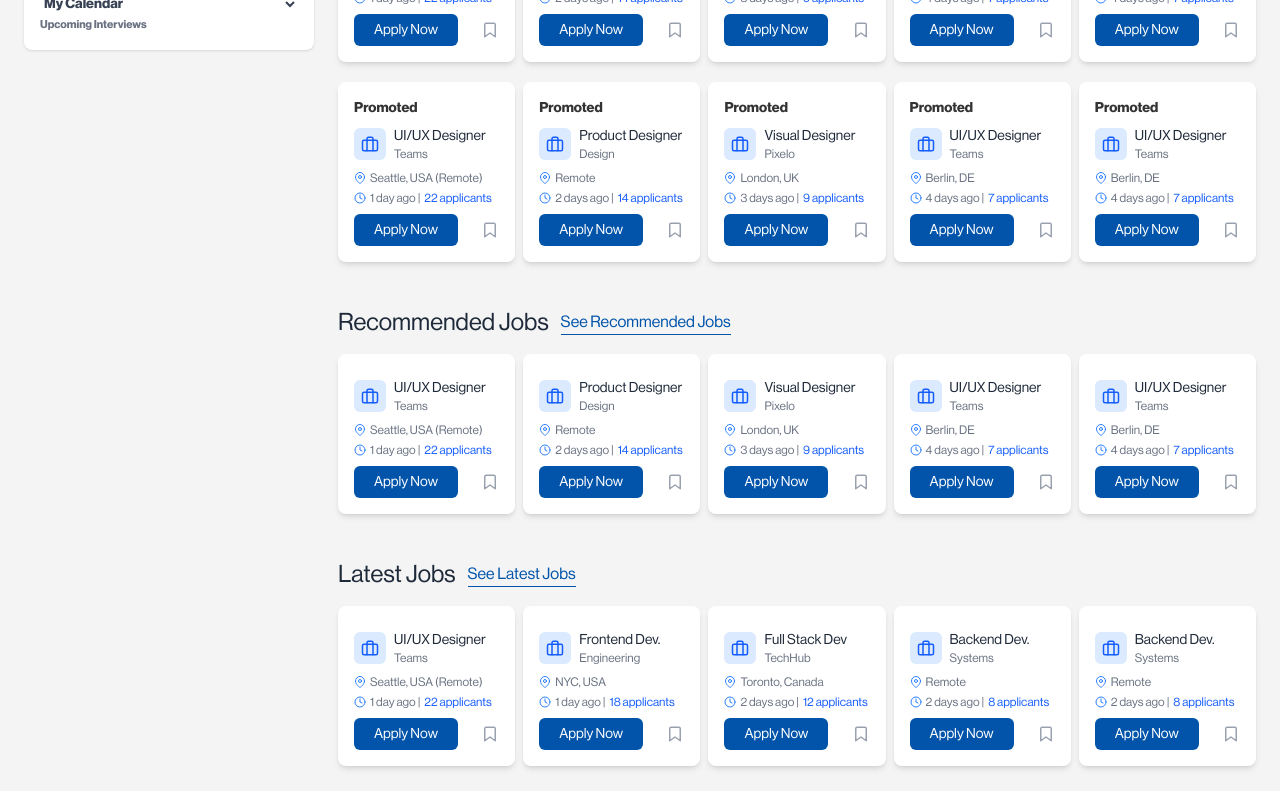
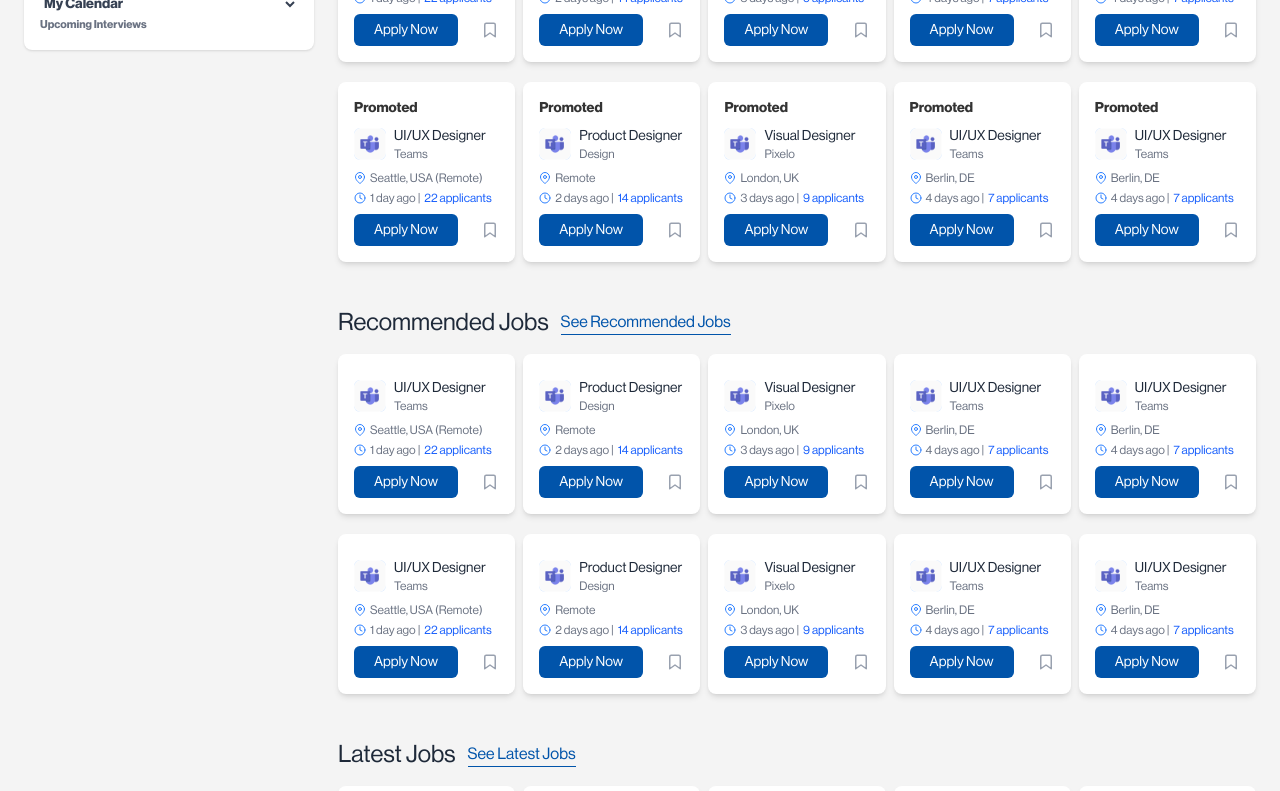
Before and after one commit to Rizwankhan777/react-job-portal, a React (Vite) app: page / in a window 1280 px wide. Shown: the part 480-1271 px from the top of the page. Built offline with nearby package versions, Linux system fonts and the light colour scheme.

Commit message:
jobs updated again

```diff
--- a/src/components/JobCard.jsx
+++ b/src/components/JobCard.jsx
@@ -9,7 +9,7 @@
 
         <div className="flex items-center mb-2">
           <div className="w-8 h-8 bg-blue-100 rounded-md flex items-center justify-center">
-            <FiBriefcase className="text-blue-600 text-lg" />
+            <img src={job.image} alt="" />
           </div>
           <div className="ml-2">
             <h3 className="text-sm  text-gray-800">{job.title}</h3>
--- a/src/data/jobs.js
+++ b/src/data/jobs.js
@@ -1,29 +1,45 @@
-// src/data/jobs.js
+import roleImage from '../assets/images/role-image.png';
 export const jobs = [
-// Featured
-     { id: 1, title: 'UI/UX Designer', promoted:'Promoted', team: 'Teams', location: 'Seattle, USA (Remote)', age: '1 day ago', applicants: 22, category: 'featured' },
-  { id: 2, title: 'Product Designer', promoted:'Promoted', team: 'Design', location: 'Remote', age: '2 days ago', applicants: 14, category: 'featured' },
-  { id: 3, title: 'Visual Designer', promoted:'Promoted', team: 'Pixelo', location: 'London, UK', age: '3 days ago', applicants: 9, category: 'featured' },
-  { id: 4, title: 'UI/UX Designer', promoted:'Promoted', team: 'Teams', location: 'Berlin, DE', age: '4 days ago', applicants: 7, category: 'featured' },
-  { id: 5, title: 'UI/UX Designer', promoted:'Promoted', team: 'Teams', location: 'Berlin, DE', age: '4 days ago', applicants: 7, category: 'featured' },
-   { id: 21, title: 'UI/UX Designer', promoted:'Promoted', team: 'Teams', location: 'Seattle, USA (Remote)', age: '1 day ago', applicants: 22, category: 'featured' },
-  { id: 22, title: 'Product Designer', promoted:'Promoted', team: 'Design', location: 'Remote', age: '2 days ago', applicants: 14, category: 'featured' },
-  { id: 23, title: 'Visual Designer', promoted:'Promoted', team: 'Pixelo', location: 'London, UK', age: '3 days ago', applicants: 9, category: 'featured' },
-  { id: 24, title: 'UI/UX Designer', promoted:'Promoted', team: 'Teams', location: 'Berlin, DE', age: '4 days ago', applicants: 7, category: 'featured' },
-  { id: 25, title: 'UI/UX Designer', promoted:'Promoted', team: 'Teams', location: 'Berlin, DE', age: '4 days ago', applicants: 7, category: 'featured' },
+   // Featured
+   {
+      id: 1,
+      title: 'UI/UX Designer',
+      promoted: 'Promoted',
+      team: 'Teams',
+      location: 'Seattle, USA (Remote)',
+      age: '1 day ago',
+      applicants: 22,
+      category: 'featured',
+      image: roleImage
+   },
 
-  // Recommended
-  { id: 6, title: 'UI/UX Designer', team: 'Teams', location: 'Seattle, USA (Remote)', age: '1 day ago', applicants: 22, category: 'recommended' },
-  { id: 7, title: 'Product Designer', team: 'Design', location: 'Remote', age: '2 days ago', applicants: 14, category: 'recommended' },
-  { id: 8, title: 'Visual Designer', team: 'Pixelo', location: 'London, UK', age: '3 days ago', applicants: 9, category: 'recommended' },
-  { id: 9, title: 'UI/UX Designer', team: 'Teams', location: 'Berlin, DE', age: '4 days ago', applicants: 7, category: 'recommended' },
-  { id: 10, title: 'UI/UX Designer', team: 'Teams', location: 'Berlin, DE', age: '4 days ago', applicants: 7, category: 'recommended' },
+   { id: 2, title: 'Product Designer', promoted: 'Promoted', team: 'Design', location: 'Remote', age: '2 days ago', applicants: 14, category: 'featured', image: roleImage },
+   { id: 3, title: 'Visual Designer', promoted: 'Promoted', team: 'Pixelo', location: 'London, UK', age: '3 days ago', applicants: 9, category: 'featured', image: roleImage },
+   { id: 4, title: 'UI/UX Designer', promoted: 'Promoted', team: 'Teams', location: 'Berlin, DE', age: '4 days ago', applicants: 7, category: 'featured', image: roleImage },
+   { id: 5, title: 'UI/UX Designer', promoted: 'Promoted', team: 'Teams', location: 'Berlin, DE', age: '4 days ago', applicants: 7, category: 'featured', image: roleImage },
+   { id: 6, title: 'UI/UX Designer', promoted: 'Promoted', team: 'Teams', location: 'Seattle, USA (Remote)', age: '1 day ago', applicants: 22, category: 'featured', image: roleImage },
+   { id: 7, title: 'Product Designer', promoted: 'Promoted', team: 'Design', location: 'Remote', age: '2 days ago', applicants: 14, category: 'featured', image: roleImage },
+   { id: 8, title: 'Visual Designer', promoted: 'Promoted', team: 'Pixelo', location: 'London, UK', age: '3 days ago', applicants: 9, category: 'featured', image: roleImage },
+   { id: 9, title: 'UI/UX Designer', promoted: 'Promoted', team: 'Teams', location: 'Berlin, DE', age: '4 days ago', applicants: 7, category: 'featured', image: roleImage },
+   { id: 10, title: 'UI/UX Designer', promoted: 'Promoted', team: 'Teams', location: 'Berlin, DE', age: '4 days ago', applicants: 7, category: 'featured', image: roleImage },
 
-  // Latest
-  { id: 11, title: 'UI/UX Designer', team: 'Teams', location: 'Seattle, USA (Remote)', age: '1 day ago', applicants: 22, category: 'latest' },
-  { id: 12, title: 'Frontend Dev.', team: 'Engineering', location: 'NYC, USA', age: '1 day ago', applicants: 18, category: 'latest' },
-  { id: 13, title: 'Full Stack Dev', team: 'TechHub', location: 'Toronto, Canada', age: '2 days ago', applicants: 12, category: 'latest' },
-  { id: 14, title: 'Backend Dev.', team: 'Systems', location: 'Remote', age: '2 days ago', applicants: 8, category: 'latest' },
-  { id: 15, title: 'Backend Dev.', team: 'Systems', location: 'Remote', age: '2 days ago', applicants: 8, category: 'latest' },
-  // you can add more items to reach grid counts
+   // Recommended
+   { id: 11, title: 'UI/UX Designer', team: 'Teams', location: 'Seattle, USA (Remote)', age: '1 day ago', applicants: 22, category: 'recommended', image: roleImage },
+   { id: 12, title: 'Product Designer', team: 'Design', location: 'Remote', age: '2 days ago', applicants: 14, category: 'recommended', image: roleImage },
+   { id: 13, title: 'Visual Designer', team: 'Pixelo', location: 'London, UK', age: '3 days ago', applicants: 9, category: 'recommended', image: roleImage },
+   { id: 14, title: 'UI/UX Designer', team: 'Teams', location: 'Berlin, DE', age: '4 days ago', applicants: 7, category: 'recommended', image: roleImage },
+   { id: 15, title: 'UI/UX Designer', team: 'Teams', location: 'Berlin, DE', age: '4 days ago', applicants: 7, category: 'recommended', image: roleImage },
+   { id: 16, title: 'UI/UX Designer', team: 'Teams', location: 'Seattle, USA (Remote)', age: '1 day ago', applicants: 22, category: 'recommended', image: roleImage },
+   { id: 17, title: 'Product Designer', team: 'Design', location: 'Remote', age: '2 days ago', applicants: 14, category: 'recommended', image: roleImage },
+   { id: 18, title: 'Visual Designer', team: 'Pixelo', location: 'London, UK', age: '3 days ago', applicants: 9, category: 'recommended', image: roleImage },
+   { id: 19, title: 'UI/UX Designer', team: 'Teams', location: 'Berlin, DE', age: '4 days ago', applicants: 7, category: 'recommended', image: roleImage },
+   { id: 20, title: 'UI/UX Designer', team: 'Teams', location: 'Berlin, DE', age: '4 days ago', applicants: 7, category: 'recommended', image: roleImage },
+
+   // Latest
+   { id: 21, title: 'UI/UX Designer', team: 'Teams', location: 'Seattle, USA (Remote)', age: '1 day ago', applicants: 22, category: 'latest', image: roleImage },
+   { id: 22, title: 'Frontend Dev.', team: 'Engineering', location: 'NYC, USA', age: '1 day ago', applicants: 18, category: 'latest', image: roleImage },
+   { id: 23, title: 'Full Stack Dev', team: 'TechHub', location: 'Toronto, Canada', age: '2 days ago', applicants: 12, category: 'latest', image: roleImage },
+   { id: 24, title: 'Backend Dev.', team: 'Systems', location: 'Remote', age: '2 days ago', applicants: 8, category: 'latest', image: roleImage },
+   { id: 25, title: 'Backend Dev.', team: 'Systems', location: 'Remote', age: '2 days ago', applicants: 8, category: 'latest', image: roleImage },
+
 ];
```
Also changed, not shown: src/assets/images/role-image.png (added).
